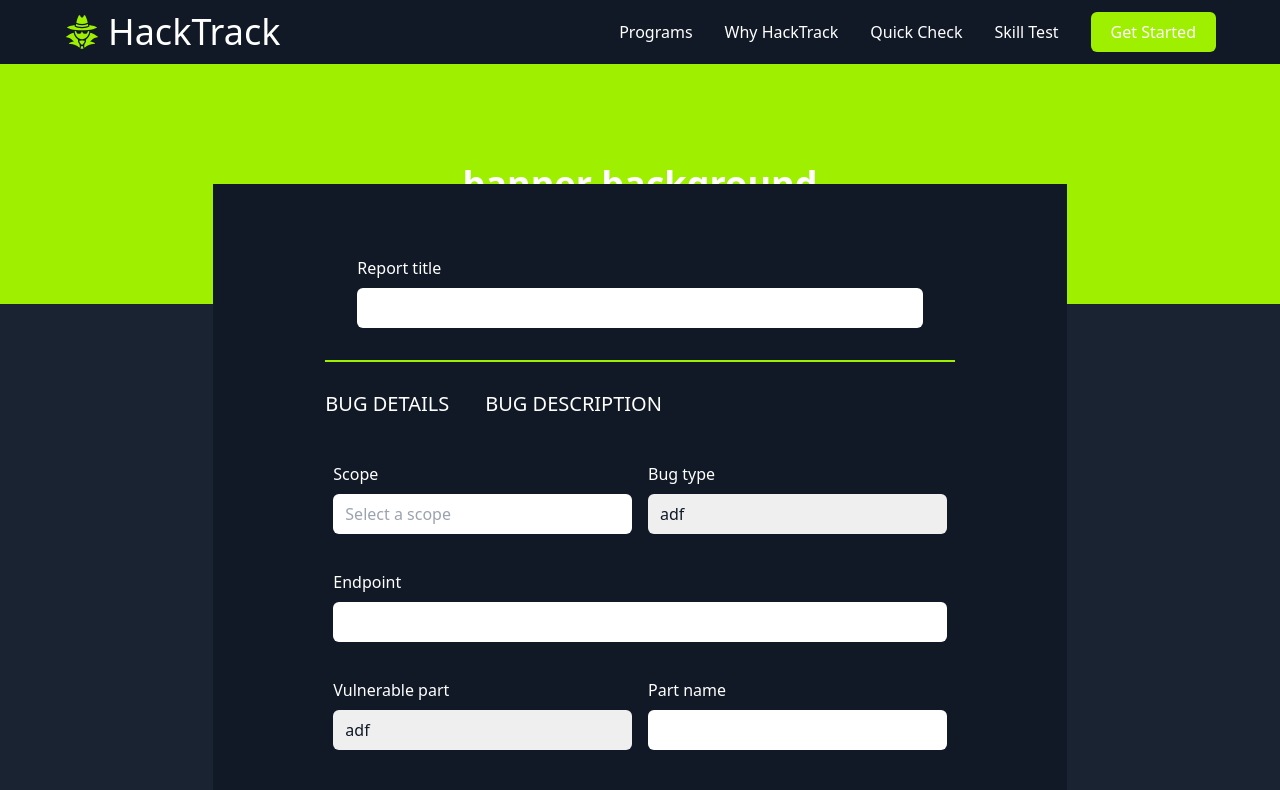
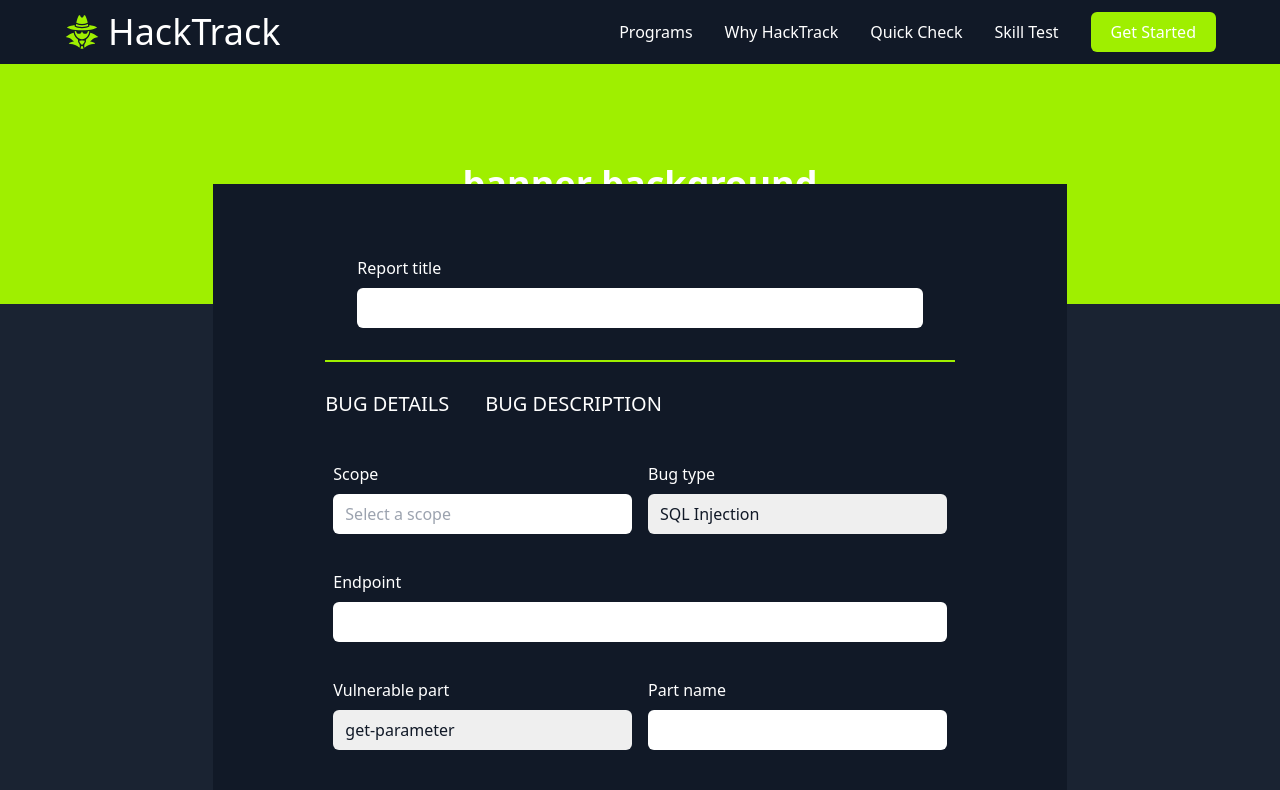
Before and after one commit to Mashh4ck3r/HackerTrack, a React (Vite) app in the folder client/: page /report in a window 1280 px wide. Shown: the top 790 px of the page. Built offline with nearby package versions, Linux system fonts and the light colour scheme.

Commit message:
report chenged

```diff
--- a/client/src/Pages/report/Report.jsx
+++ b/client/src/Pages/report/Report.jsx
@@ -12,6 +12,40 @@ function Report() {
             </div>
             </>
     )
+
+    const vulnerabilities = [
+        "SQL Injection",
+        "Cross-Site Scripting (XSS)",
+        "Cross-Site Request Forgery (CSRF)",
+        "Insecure Deserialization",
+        "Broken Authentication",
+        "Broken Access Control",
+        "Security Misconfiguration",
+        "Sensitive Data Exposure",
+        "XML External Entity (XXE) Injection",
+        "Remote Code Execution",
+        "Command Injection",
+        "Unvalidated Redirects and Forwards",
+        "File Inclusion Vulnerabilities",
+        "Buffer Overflow",
+        "Denial of Service (DoS)",
+        "Server-Side Request Forgery (SSRF)",
+        "Unvalidated Input",
+        "Privilege Escalation",
+        "Cryptography Weaknesses",
+        "Insufficient Logging and Monitoring"
+    ]
+
+    const vulnerable_parts = [
+        "get-parameter",
+        "post-parameter",
+        "cookie",
+        "header",
+        "path",
+        "http-method",
+        "http-response",
+        "others"
+    ]
 
 
   return (
@@ -40,9 +74,10 @@ function Report() {
                                     <div className="p-2">
                                         <p className=" py-2">Bug type</p>
                                         <select name="Select bug type" id="" className='text-black w-full h-10 rounded-md px-3'>
-                                            <option value="">adf</option>
-                                            <option value="">adf</option>
-                                            <option value="">adf</option>
+                                           {
+                                            vulnerabilities.map((item,i)=><option value={item} key={i}>{item}</option>)
+                                           }
+
                                         </select>
                                     </div>
                                     <div className="p-2 col-span-2">
@@ -52,9 +87,10 @@ function Report() {
                                     <div className="p-2">
                                         <p className=" py-2">Vulnerable part</p>
                                         <select name="Select bug type" id="" className='text-black w-full h-10 rounded-md px-3'>
-                                            <option value="">adf</option>
-                                            <option value="">adf</option>
-                                            <option value="">adf</option>
+
+                                            {
+                                                vulnerable_parts.map((item,i)=><option value={item} key={i}>{item}</option>)
+                                            }
                                         </select>
                                     </div>
                                     <div className="p-2">
```
